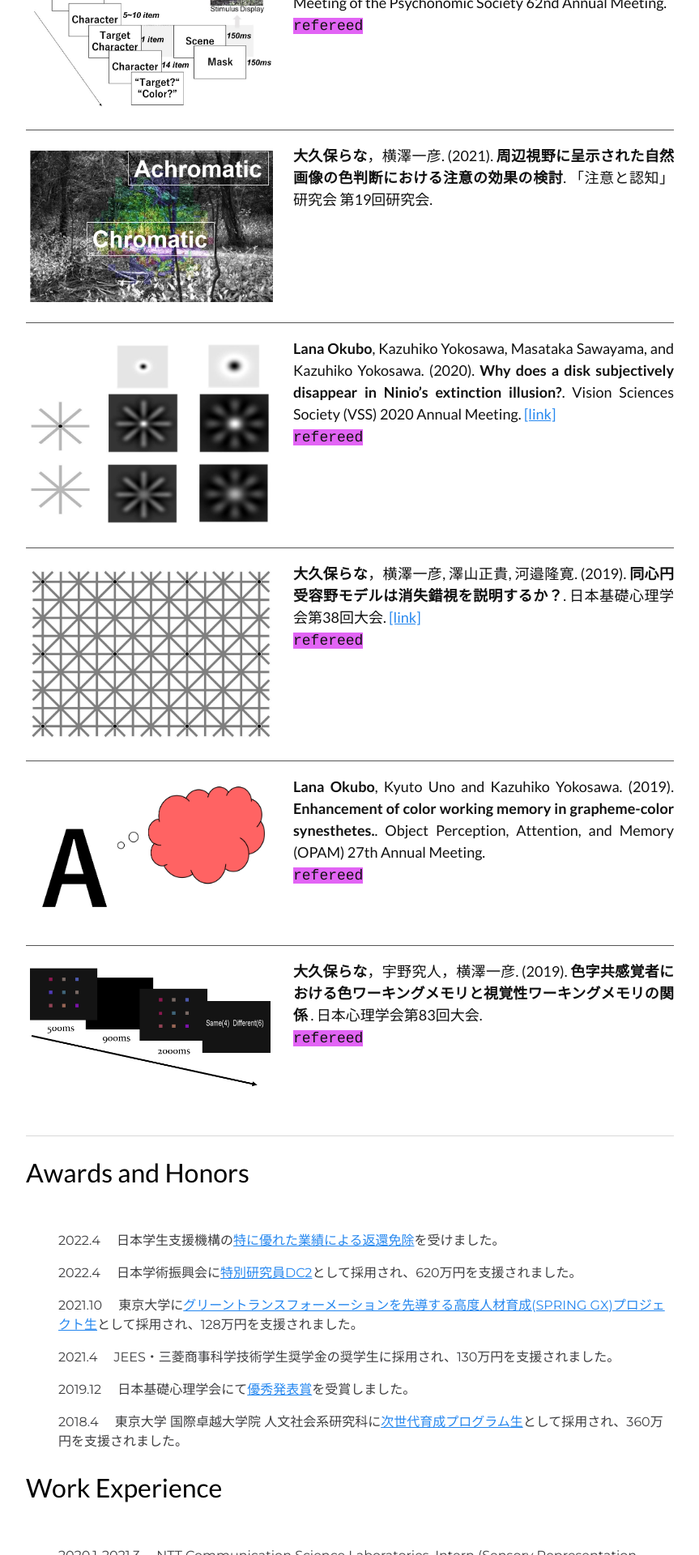
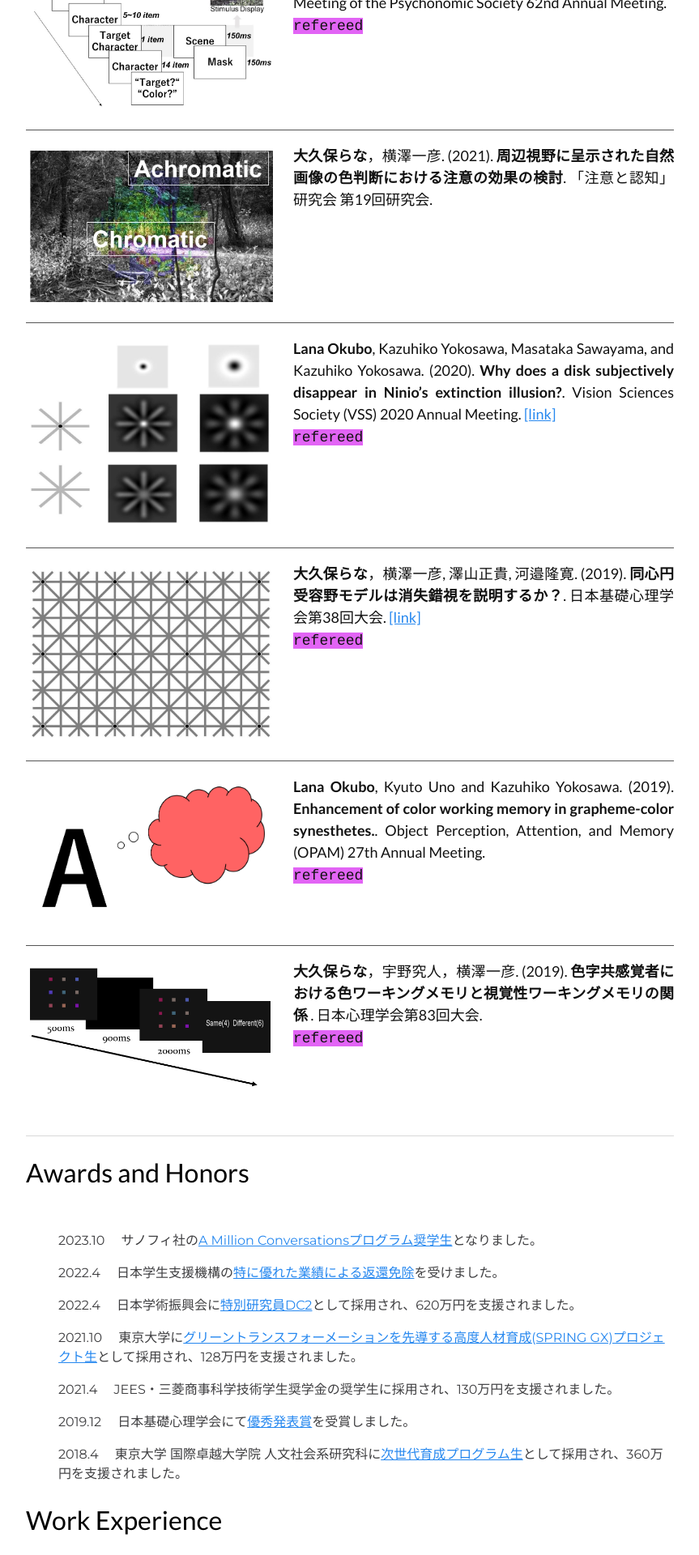
Before and after one commit to LNOKB/lnokb.github.io, a Jekyll site: the page built from index.html, in a window 1280 px wide. Shown: the part 3080-5000 px from the top of the page at 81% size, without its empty margins (208-1071 px from the left). Built offline with Jekyll 4.4.1, drawn with Linux system fonts in a browser that asks for light colours.

Commit message:
Update index.html

```diff
--- a/index.html
+++ b/index.html
@@ -220,7 +220,9 @@ layout: home-page
   </div>
   <div class="awardhonor-container" align="left">
     <ul>
-
+     <p class="subtitle">
+        2023.10 　サノフィ社の<a href="https://www.linkedin.com/posts/sanofi_amillionconversations-amc-scholarship-activity-7120992140800786433-XV3r?utm_source=share&utm_medium=member_desktop" target="_blank">A Million Conversationsプログラム奨学生</a>となりました。
+      </p>
 
       <p class="subtitle">
         2022.4 　日本学生支援機構の<a href="https://www.jasso.go.jp/shogakukin/saiyochu/gyosekimenjo/index.html" target="_blank">特に優れた業績による返還免除</a>を受けました。
```
